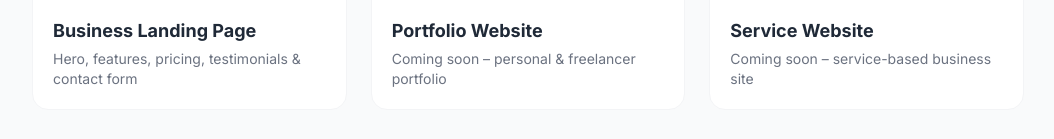
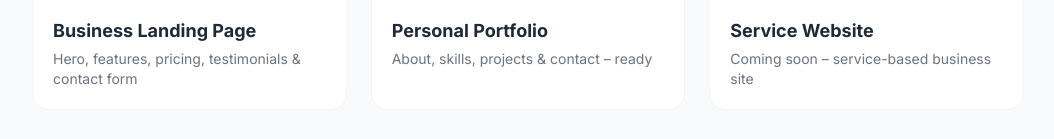
Before and after one commit to ngcobone58-maker/fiverr-websites, a plain HTML site: page index.html in a window 1280 px wide. Shown: the part 501-640 px from the top of the page, without its empty margins (112-1166 px from the left). Drawn offline with nearby package versions, Linux system fonts and the light colour scheme.

Commit message:
Update showcase page - Portfolio template is ready

```diff
--- a/index.html
+++ b/index.html
@@ -62,8 +62,8 @@
             <span class="text-white text-lg font-semibold">Portfolio</span>
           </div>
           <div class="p-5">
-            <h3 class="font-bold text-lg group-hover:text-primary-600 transition">Portfolio Website</h3>
-            <p class="text-sm text-gray-500 mt-1">Coming soon – personal & freelancer portfolio</p>
+            <h3 class="font-bold text-lg group-hover:text-primary-600 transition">Personal Portfolio</h3>
+            <p class="text-sm text-gray-500 mt-1">About, skills, projects & contact – ready</p>
           </div>
         </a>
 
```
